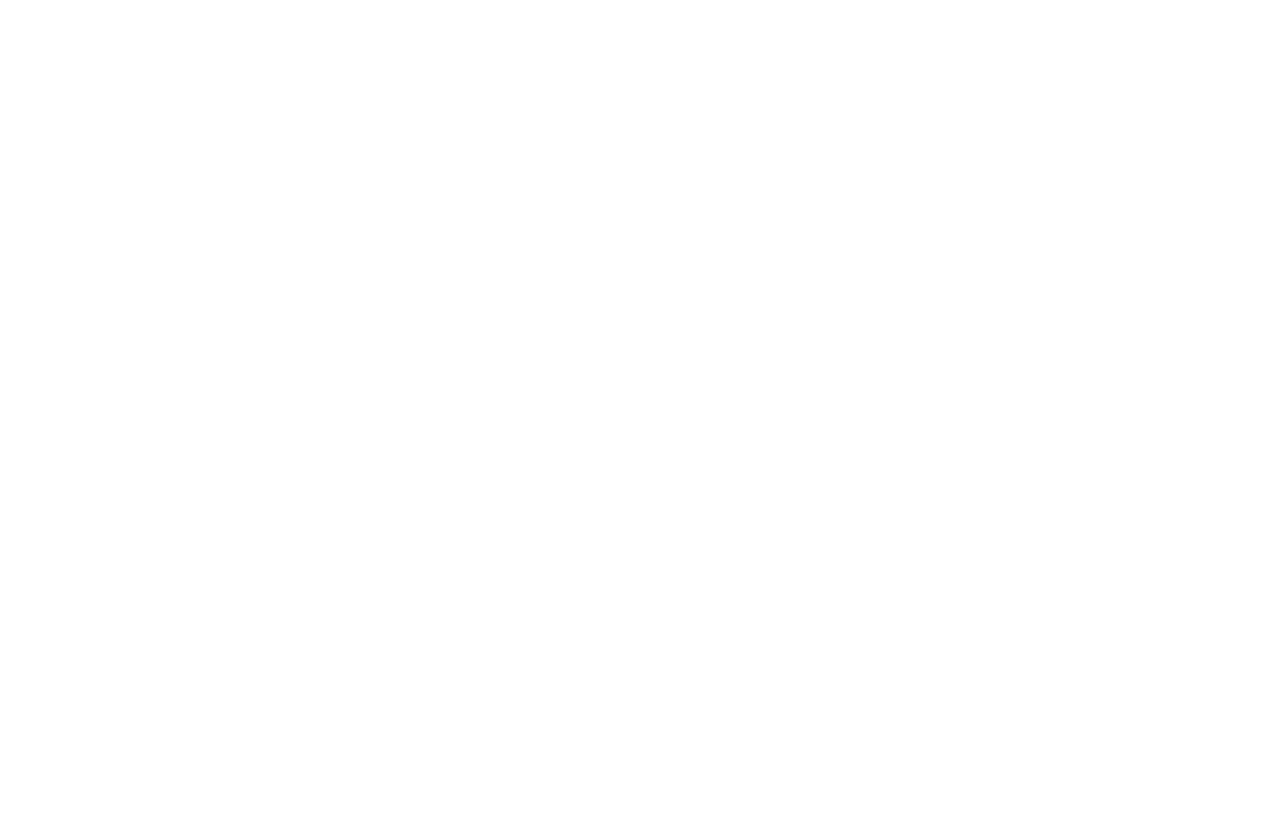
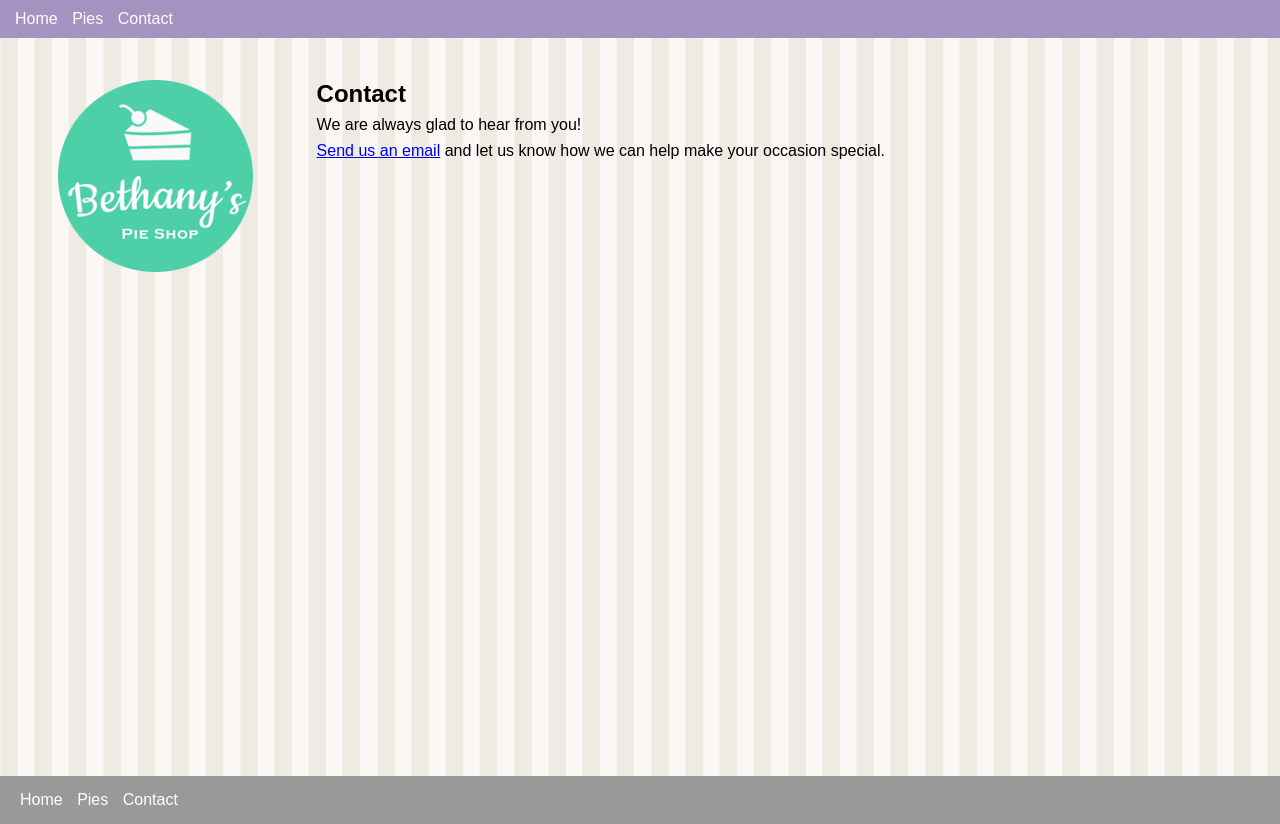
Before and after one commit to collinsMutai/bethanys-pie-shop, a plain HTML site: page contact.html in a window 1280 px wide. Before the commit the page ends 800 px from the top, so only its background shows below. Drawn offline with Linux system fonts and the light colour scheme.

Commit message:
setup home and contact page

```diff
--- a/contact.html
+++ b/contact.html
@@ -0,0 +1,44 @@
+<!DOCTYPE html>
+<html lang="en">
+  <head>
+    <meta charset="UTF-8" />
+    <meta name="viewport" content="width=device-width, initial-scale=1.0" />
+    <meta http-equiv="X-UA-Compatible" content="ie=edge" />
+    <title>Contact | Bethany's Pie Shop</title>
+    <link rel="stylesheet" href="site.css" type="text/css" />
+  </head>
+  <body>
+    <header>
+      <nav>
+        <ul>
+          <li><a href="/">Home</a></li>
+          <li><a href="pies.html">Pies</a></li>
+          <li><a href="contact.html">Contact</a></li>
+        </ul>
+      </nav>
+    </header>
+    <main>
+      <aside><img src="images/logo.png" alt="Bethany's Pie Shop" /></aside>
+      <article>
+        <h1>Contact</h1>
+        <p>We are always glad to hear from you!</p>
+        <p>
+          <a
+            href="mailto:example@bethanyspieshop.com?subject=Interested%20in%20pies"
+            >Send us an email</a
+          >
+          and let us know how we can help make your occasion special.
+        </p>
+      </article>
+    </main>
+    <footer>
+      <nav>
+        <ul>
+          <li><a href="/">Home</a></li>
+          <li><a href="pies.html">Pies</a></li>
+          <li><a href="contact.html">Contact</a></li>
+        </ul>
+      </nav>
+    </footer>
+  </body>
+</html>
```
Also changed, not shown: index.html (+18 -1 lines).
